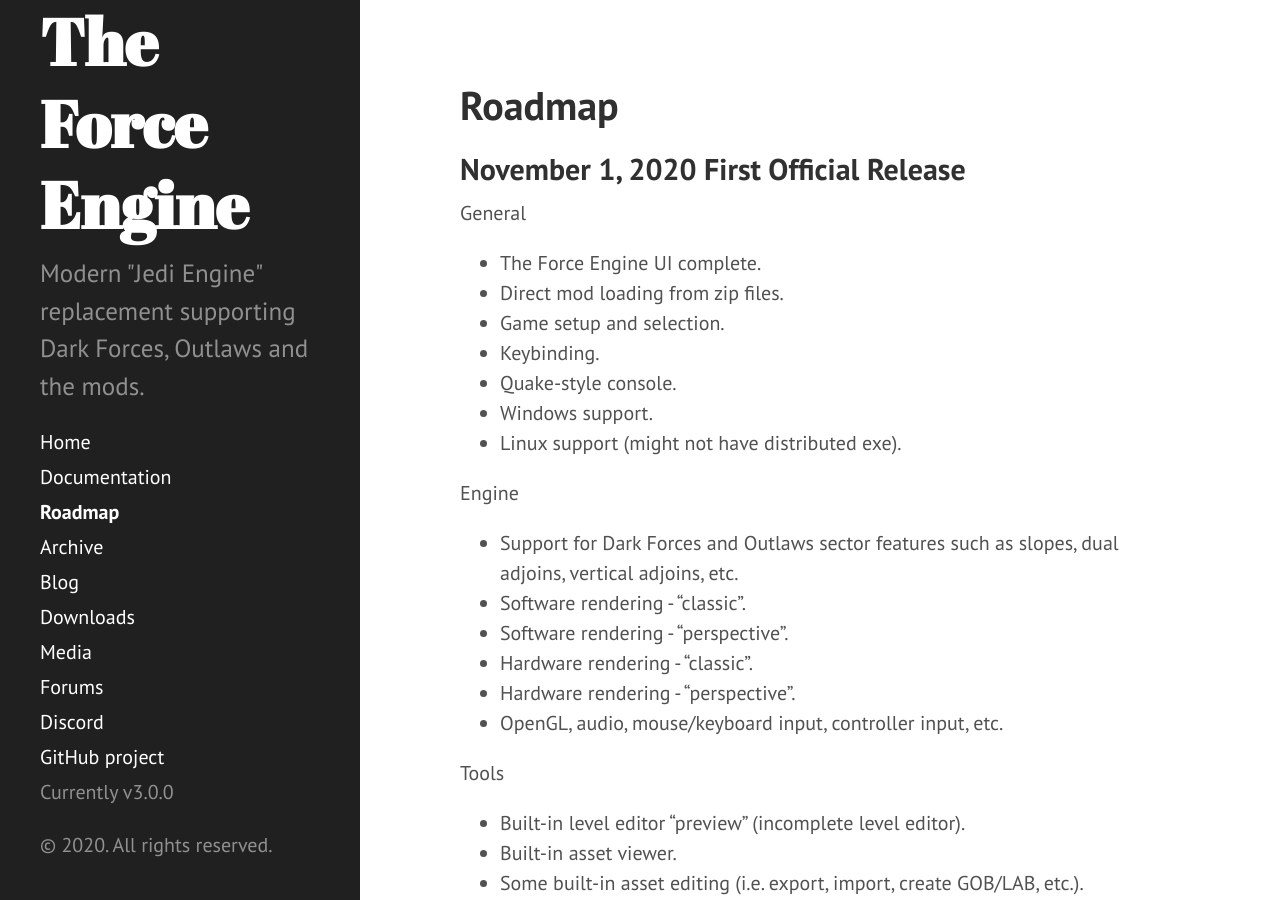
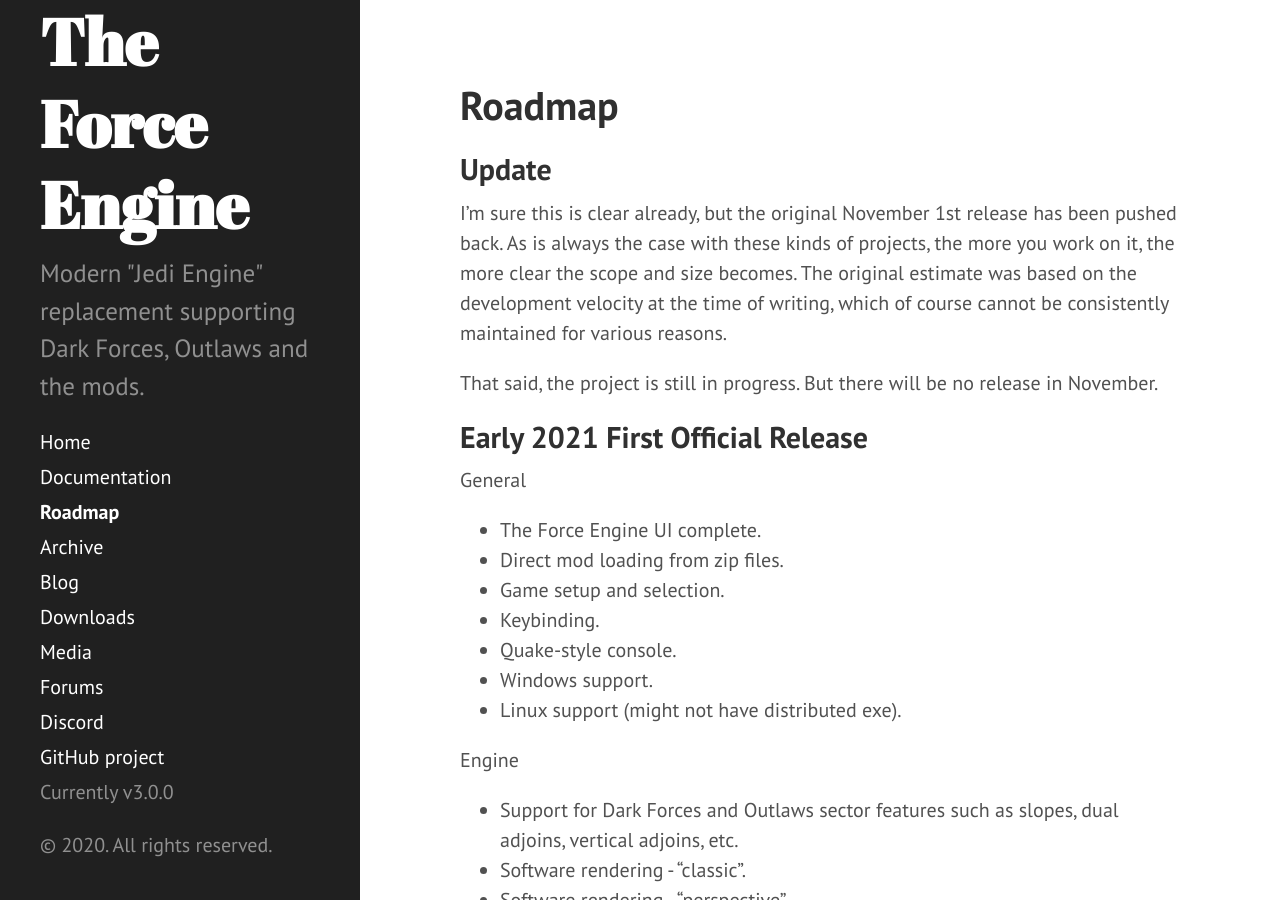
Before and after one commit to TheForceEngine/TheForceEngine.github.io, a Jekyll site: the page built from Roadmap.md, in a window 1280 px wide and 900 px high. Built offline with Jekyll 4.4.1, drawn with Linux system fonts in a browser that asks for light colours; some of the changed text lies outside the part shown.

Commit message:
Update Roadmap.md

```diff
--- a/Roadmap.md
+++ b/Roadmap.md
@@ -3,7 +3,12 @@
 title: Roadmap
 ---
 
-## **November 1, 2020** First Official Release
+## Update
+I'm sure this is clear already, but the original November 1st release has been pushed back. As is always the case with these kinds of projects, the more you work on it, the more clear the scope and size becomes. The original estimate was based on the development velocity at the time of writing, which of course cannot be consistently maintained for various reasons.
+
+That said, the project is still in progress. But there will be no release in November.
+
+## **Early 2021** First Official Release
 General
 * The Force Engine UI complete.
 * Direct mod loading from zip files.
```
Also changed, not shown: other parts of Roadmap.md (+3 -3 lines).
